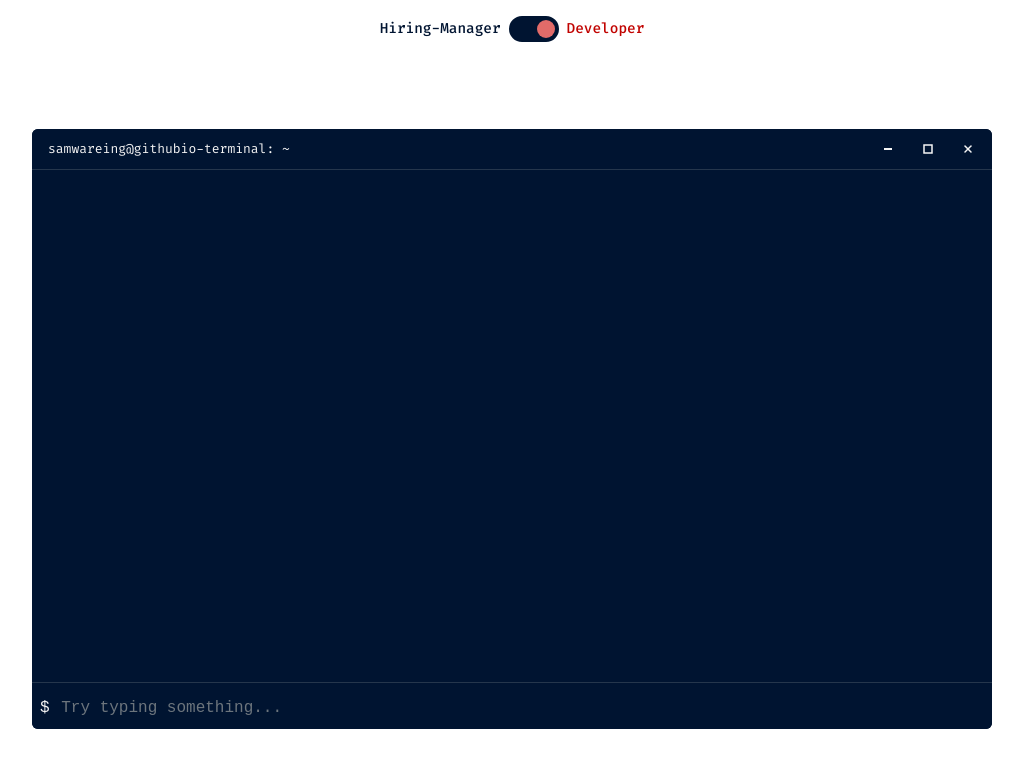
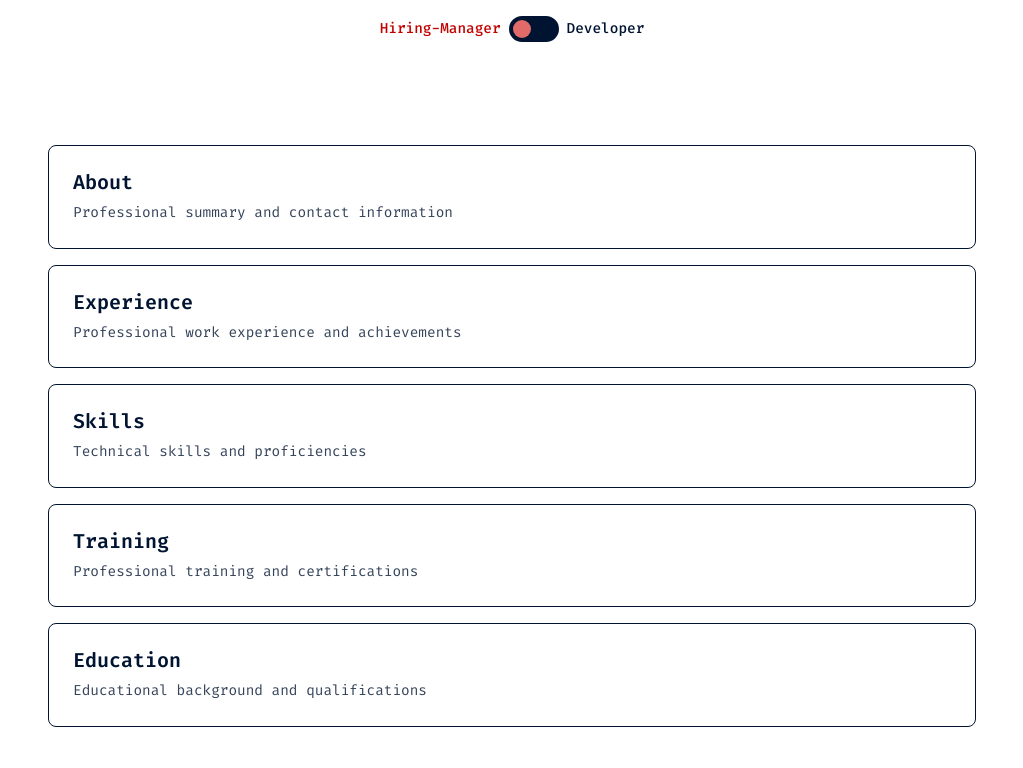
Before and after one commit to samwareing/samwareing.github.io, a React (Create React App) app: page / in a window 1280 px wide. Shown: the top 768 px of the page, without its empty margins (128-1151 px from the left). Built offline with nearby package versions, Linux system fonts and the light colour scheme.

Commit message:
Add initial Hiring Manager View

```diff
--- a/src/App.css
+++ b/src/App.css
@@ -164,3 +164,147 @@
   transform: translateX(24px);
   background-color: var(--color-red);
 }
+
+/* Non-Developer View Styles */
+.non-developer-view {
+  width: 75vw;
+  height: 75vh;
+  display: flex;
+  flex-direction: column;
+}
+
+.cards-container {
+  display: flex;
+  flex-direction: column;
+  gap: 1rem;
+  overflow-y: auto;
+  flex: 1;
+  padding: 1rem;
+  scrollbar-width: none; /* Firefox */
+  -ms-overflow-style: none; /* Internet Explorer 10+ */
+}
+
+.cards-container::-webkit-scrollbar {
+  display: none; /* WebKit */
+}
+
+.cv-card {
+  background-color: transparent;
+  border: 1px solid var(--color-bg-dark);
+  border-radius: 8px;
+  cursor: pointer;
+  transition: all 0.3s ease;
+  overflow: hidden;
+  width: 100%;
+  flex-shrink: 0;
+}
+
+.cv-card:hover {
+  border-color: var(--color-bg-dark);
+}
+
+.cv-card.expanded {
+  border-color: var(--color-bg-dark);
+}
+
+.card-header {
+  padding: 1.5rem;
+  color: var(--color-bg-dark);
+}
+
+.card-title {
+  font-size: 1.25rem;
+  font-weight: 600;
+  margin: 0 0 0.5rem 0;
+  color: var(--color-bg-dark);
+  text-transform: capitalize;
+}
+
+.card-description {
+  font-size: 0.9rem;
+  margin: 0;
+  color: var(--color-bg-dark);
+  opacity: 0.8;
+}
+
+.card-content {
+  padding: 0 1.5rem 1.5rem 1.5rem;
+  color: var(--color-bg-dark);
+  animation: slideDown 0.3s ease-out;
+  margin-top: 0.5rem;
+  padding-top: 0.5rem;
+}
+
+@keyframes slideDown {
+  from {
+    opacity: 0;
+    max-height: 0;
+    padding-top: 0;
+    margin-top: 0;
+  }
+  to {
+    opacity: 1;
+    max-height: 1000px;
+    padding-top: 0.5rem;
+    margin-top: 0.5rem;
+  }
+}
+
+.card-content h4,
+.card-content h5 {
+  color: var(--color-bg-dark);
+  margin-bottom: 0.5rem;
+}
+
+.card-content p {
+  margin-bottom: 0.75rem;
+  line-height: 1.5;
+}
+
+.card-content ul {
+  margin-bottom: 1rem;
+  padding-left: 1.5rem;
+}
+
+.card-content li {
+  margin-bottom: 0.5rem;
+  line-height: 1.4;
+}
+
+.card-content a {
+  color: var(--color-bg-dark);
+  text-decoration: none;
+}
+
+.card-content a:hover {
+  text-decoration: underline;
+}
+
+/* Mobile responsiveness */
+@media (max-width: 768px) {
+  .non-developer-view {
+    width: 100%;
+    height: 100%;
+  }
+
+  .cards-container {
+    gap: 0.75rem;
+    padding: 0.5rem;
+  }
+
+  .card-header {
+    padding: 1rem;
+  }
+
+  .card-content {
+    padding: 0 1rem 1rem 1rem;
+  }
+
+  .card-title {
+    font-size: 1.1rem;
+  }
+
+  .card-description {
+    font-size: 0.85rem;
+  }
+}
--- a/src/App.js
+++ b/src/App.js
@@ -2,9 +2,10 @@ import "./App.css";
 import { useState } from "react";
 import TerminalBox from "./components/terminal/terminalBox";
 import DeveloperToggle from "./components/developerToggle";
+import HiringManagerView from "./components/hiringManagerView";
 
 function App() {
-  const [isDeveloperMode, setIsDeveloperMode] = useState(true);
+  const [isDeveloperMode, setIsDeveloperMode] = useState(false);
 
   const handleToggleMode = () => {
     setIsDeveloperMode(!isDeveloperMode);
@@ -16,7 +17,11 @@ function App() {
         <DeveloperToggle isDeveloperMode={isDeveloperMode} onToggle={handleToggleMode} />
       </div>
       <div className="d-flex flex-grow-1 align-items-center justify-content-center">
-        {isDeveloperMode && <TerminalBox isDeveloperMode={isDeveloperMode} />}
+        {isDeveloperMode ? (
+          <TerminalBox isDeveloperMode={isDeveloperMode} />
+        ) : (
+          <HiringManagerView />
+        )}
       </div>
     </main>
   );
--- /dev/null
+++ b/src/components/hiringManagerView.jsx
@@ -0,0 +1,177 @@
+import React, { useState } from 'react';
+import cvData from '../data/cvData.json';
+
+function HiringManagerView() {
+  const [expandedCard, setExpandedCard] = useState(null);
+
+  const handleCardClick = (cardName) => {
+    if (expandedCard === cardName) {
+      setExpandedCard(null);
+    } else {
+      setExpandedCard(cardName);
+    }
+  };
+
+  const formatCommandOutput = (commandName) => {
+    const data = cvData[commandName];
+
+    if (!data) {
+      return "Command not found.";
+    }
+
+    switch (commandName) {
+      case 'about':
+        return (
+          <div>
+            <h4>{data.name}</h4>
+            <h5>{data.title}</h5>
+            <p><strong>Location:</strong> {data.location}</p>
+            <p>{data.summary}</p>
+          </div>
+        );
+
+      case 'contact':
+        return (
+          <div>
+            <p><strong>Email:</strong> <a href={`mailto:${data.email}`}>{data.email}</a></p>
+            <p><strong>Phone:</strong> <a href={`tel:${data.phone}`}>{data.phone}</a></p>
+            <p><strong>GitHub:</strong> <a href={data.github} target="_blank" rel="noopener noreferrer">{data.github}</a></p>
+          </div>
+        );
+
+      case 'education':
+        return (
+          <div>
+            {data.map((edu, index) => (
+              <div key={index} className="mb-3">
+                <h5>{edu.degree}</h5>
+                <p><strong>{edu.institution}</strong> - {edu.period}</p>
+                <p>{edu.location} | Grade: {edu.grade}</p>
+                {edu.department && <p><em>{edu.department}</em></p>}
+              </div>
+            ))}
+          </div>
+        );
+
+      case 'experience':
+        return (
+          <div>
+            {data.map((exp, index) => (
+              <div key={index} className="mb-4">
+                <h5>{exp.title}</h5>
+                <p><strong>{exp.company}</strong> - {exp.period}</p>
+                <p>{exp.location}</p>
+                <ul>
+                  {exp.description.map((desc, descIndex) => (
+                    <li key={descIndex}>{desc}</li>
+                  ))}
+                </ul>
+              </div>
+            ))}
+          </div>
+        );
+
+      case 'skills':
+        return (
+          <div>
+            <div className="mb-3">
+              <h5>Programming Languages & Databases</h5>
+              <ul>
+                {data.programmingLanguagesAndDatabases.map((skill, index) => (
+                  <li key={index}>{skill}</li>
+                ))}
+              </ul>
+            </div>
+            <div className="mb-3">
+              <h5>Technologies & Libraries</h5>
+              <ul>
+                {data.technologiesAndLibraries.map((tech, index) => (
+                  <li key={index}>{tech}</li>
+                ))}
+              </ul>
+            </div>
+            <div className="mb-3">
+              <h5>Methodologies</h5>
+              <ul>
+                {data.methodologies.map((method, index) => (
+                  <li key={index}>{method}</li>
+                ))}
+              </ul>
+            </div>
+          </div>
+        );
+
+      case 'training':
+        return (
+          <div>
+            {data.map((org, index) => (
+              <div key={index} className="mb-4">
+                <h5>{org.organization}</h5>
+                <ul>
+                  {org.courses.map((course, courseIndex) => (
+                    <li key={courseIndex}>
+                      <strong>{course.name}</strong> - {course.date}
+                    </li>
+                  ))}
+                </ul>
+              </div>
+            ))}
+          </div>
+        );
+
+      case 'misc':
+        return (
+          <div>
+            <ul>
+              {data.map((item, index) => (
+                <li key={index}>{item}</li>
+              ))}
+            </ul>
+          </div>
+        );
+
+      case 'references':
+        return <p>{data}</p>;
+
+      default:
+        return <p>No information available.</p>;
+    }
+  };
+
+  const commands = [
+    { name: 'about', description: 'Professional summary and contact information' },
+    { name: 'experience', description: 'Professional work experience and achievements' },
+    { name: 'skills', description: 'Technical skills and proficiencies' },
+    { name: 'training', description: 'Professional training and certifications' },
+    { name: 'education', description: 'Educational background and qualifications' },
+    { name: 'contact', description: 'Contact information and links' },
+    { name: 'misc', description: 'Personal interests and hobbies' },
+    { name: 'references', description: 'Information about references' }
+  ];
+
+  return (
+    <div className="non-developer-view">
+      <div className="cards-container">
+        {commands.map((command) => (
+          <div
+            key={command.name}
+            className={`cv-card ${expandedCard === command.name ? 'expanded' : ''}`}
+            onClick={() => handleCardClick(command.name)}
+          >
+            <div className="card-header">
+              <h4 className="card-title">{command.name}</h4>
+              <p className="card-description">{command.description}</p>
+            </div>
+            {expandedCard === command.name && (
+              <div className="card-content">
+                {formatCommandOutput(command.name)}
+              </div>
+            )}
+          </div>
+        ))}
+      </div>
+    </div>
+  );
+}
+
+export default HiringManagerView;
```
